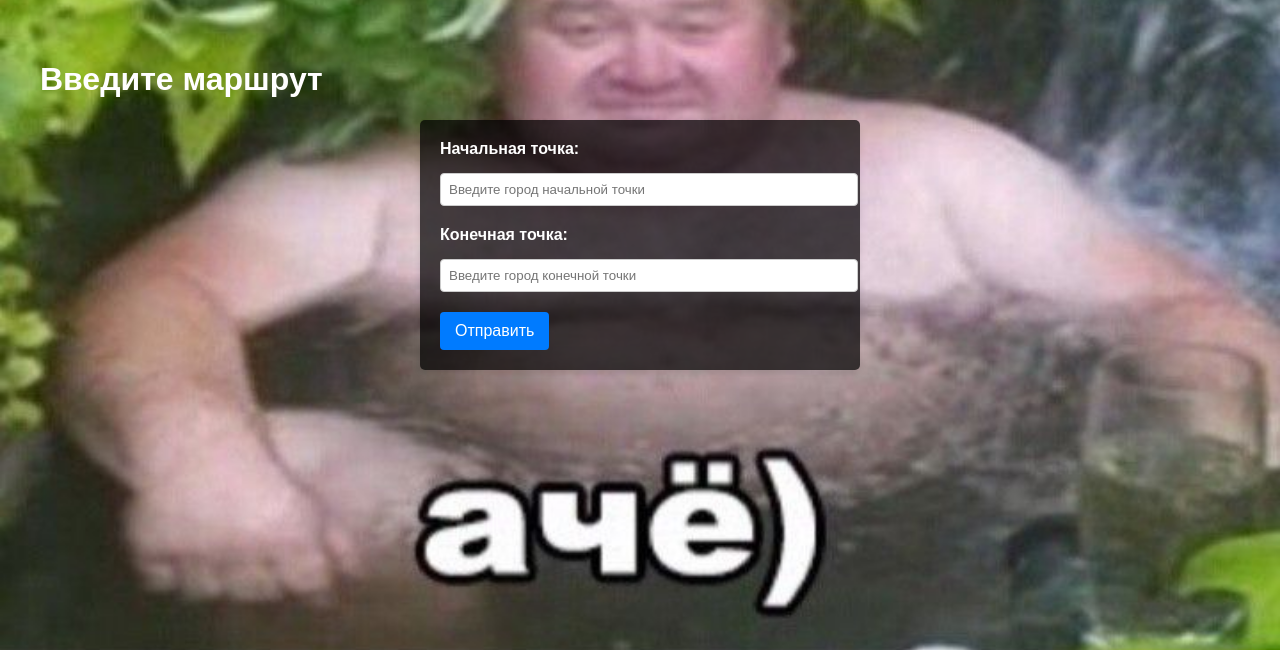
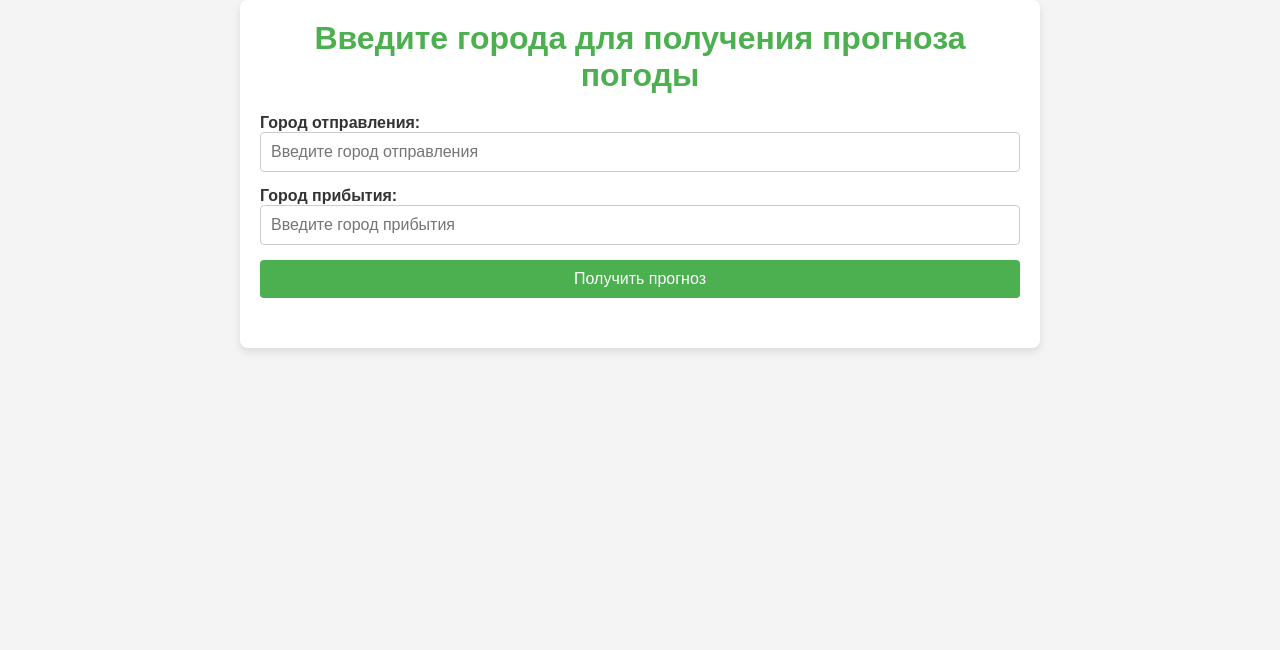
Before and after one commit to Novoselov555/weather_forecast, a Flask app: page / in a window 1280 px wide. Shown: the top 650 px of the page. Run offline with Flask 3, Linux system fonts and the light colour scheme; parts of the project's set-up code (start-up, migrations or seed data) failed here and were passed over.

Commit message:
Короче все, сделал я домашку, не хочу описывать каждый файл. Просто знайте, что я доделал проект

```diff
--- a/app.py
+++ b/app.py
@@ -1,7 +1,7 @@
-from flask import Flask, render_template, request
+from flask import Flask, render_template, request, jsonify
 from weather_receiver import WeatherReceiver, weather_key_parameters
 from convert_from_address_to_coordinates import GetCoords
-
+from check_bad_weather import check_bad_weather
 
 app = Flask(__name__)
 
@@ -13,18 +13,73 @@ def index():
 def result():
     start_city = request.form['start']
     end_city = request.form['end']
+    # Стартовый город
+    try:
+        start_lon, start_lat = GetCoords(api_location_to_coords).get_coords_by_address(start_city)
+        WeatherReceiver(api_for_weather).get_weather(start_lat, start_lon)
+        data = weather_key_parameters()
+        # Дневные параметры
+        start_day_temp = data['max_temp']
+        start_day_rain = data['day_forecast']['rain_probability']
+        start_day_humidity = data['day_forecast']['humidity']
+        start_day_wind = data['day_forecast']['wind_speed']
+        start_day_message = check_bad_weather()[0].split('\n')
+        # Ночные параметры
+        start_night_temp = data['min_temp']
+        start_night_rain = data['night_forecast']['rain_probability']
+        start_night_humidity = data['night_forecast']['humidity']
+        start_night_wind = data['night_forecast']['wind_speed']
+        start_night_message = check_bad_weather()[1].split('\n')
 
-    weather_data = {
-        'start_city': start_city,
-        'end_city': end_city,
-        'message': 'Маршрут получен! Информация по погоду будет добавлена.'
-    }
+        # Конечный город
+        end_lon, end_lat = GetCoords(api_location_to_coords).get_coords_by_address(end_city)
+        WeatherReceiver(api_for_weather).get_weather(end_lat, end_lon)
+        data = weather_key_parameters()
+        # Дневные параметры
+        end_day_temp = data['max_temp']
+        end_day_rain = data['day_forecast']['rain_probability']
+        end_day_humidity = data['day_forecast']['humidity']
+        end_day_wind = data['day_forecast']['wind_speed']
+        end_day_message = check_bad_weather()[0].split('\n')
+        # Ночные параметры
+        end_night_temp = data['min_temp']
+        end_night_rain = data['night_forecast']['rain_probability']
+        end_night_humidity = data['night_forecast']['humidity']
+        end_night_wind = data['night_forecast']['wind_speed']
+        end_night_message = check_bad_weather()[1].split('\n')
 
-    return render_template('result.html', data=weather_data)
+        weather_data = {
+            'start_city': start_city.capitalize(),
+            'end_city': end_city.capitalize(),
+            'start_day_temp': start_day_temp,
+            'start_day_rain': start_day_rain,
+            'start_day_humidity': start_day_humidity,
+            'start_day_wind': start_day_wind,
+            'start_night_temp': start_night_temp,
+            'start_night_rain': start_night_rain,
+            'start_night_humidity': start_night_humidity,
+            'start_night_wind': start_night_wind,
+            'start_day_message': start_day_message,
+            'start_night_message': start_night_message,
 
+            'end_day_temp': end_day_temp,
+            'end_day_rain': end_day_rain,
+            'end_day_humidity': end_day_humidity,
+            'end_day_wind': end_day_wind,
+            'end_night_temp': end_night_temp,
+            'end_night_rain': end_night_rain,
+            'end_night_humidity': end_night_humidity,
+            'end_night_wind': end_night_wind,
+            'end_day_message': end_day_message,
+            'end_night_message': end_night_message
+        }
+        return render_template('result.html', data=weather_data)
+
+    except Exception as e:
+        return render_template('error.html', message="Такого города не существует")
 
 
 api_location_to_coords = '5cbf1bfd-9264-477c-b05c-2af092e99e54'
-api_for_weather = '7qfDoG64pnAQyzGmuOQxyP6DcCscJdzd'
+api_for_weather = 'dM0pZhdzjLlvNdVXIjacwVtOaU0tw7zG'
 if __name__ == '__main__':
     app.run(debug=True)
--- a/check_bad_weather.py
+++ b/check_bad_weather.py
@@ -13,9 +13,9 @@ def check_bad_weather():
 
         # Обработка экстремальных значений
         if data['max_temp'] > 50:
-            return 'ALERT!!!\nБудет жарковато\n'
+            return ['ALERT!!!\nБудет жарковато\n', 'ALERT!!!\nБудет жарковато\n']
         if data['min_temp'] < -30:
-            return 'ALERT!!!\nОденьтесь потеплее, будет очень холодно\n'
+            return ['ALERT!!!\nОденьтесь потеплее, будет очень холодно\n', 'ALERT!!!\nОденьтесь потеплее, будет очень холодно\n']
 
         # Обработка обычных значений днем
         if day_forecast['humidity'] > 50:
--- /dev/null
+++ b/static/styles.css
@@ -0,0 +1,149 @@
+.container {
+    max-width: 900px;
+    margin: 20px auto;
+    padding: 20px;
+    background-color: white;
+    border-radius: 8px;
+    box-shadow: 0 4px 8px rgba(0, 0, 0, 0.1);
+}
+
+h1, h2 {
+    text-align: center;
+    margin-bottom: 20px;
+    color: #4CAF50;
+}
+
+/* Стиль для контейнера погоды */
+.weather-container {
+    margin-bottom: 40px;
+}
+
+.city-weather {
+    display: flex;
+    flex-direction: column;
+    gap: 20px;
+}
+
+/* Разделение на день и ночь */
+.weather-day, .weather-night {
+    padding: 20px;
+    background-color: #f9f9f9;
+    border-radius: 8px;
+}
+
+.weather-day h3, .weather-night h3 {
+    margin-bottom: 10px;
+    color: #4CAF50;
+}
+
+.weather-details {
+    padding-left: 20px;
+}
+
+.weather-details p {
+    margin: 5px 0;
+}
+
+/* Стили для ссылки */
+a {
+    display: block;
+    text-align: center;
+    margin-top: 20px;
+    color: #007bff;
+    text-decoration: none;
+    font-weight: bold;
+}
+
+a:hover {
+    text-decoration: underline;
+}
+
+
+* {
+    margin: 0;
+    padding: 0;
+    box-sizing: border-box;
+}
+
+body {
+    font-family: Arial, sans-serif;
+    background-color: #f4f4f4;
+    color: #333;
+}
+
+.container {
+    max-width: 800px;
+    margin: 0 auto;
+    padding: 20px;
+    background-color: white;
+    border-radius: 8px;
+    box-shadow: 0 4px 8px rgba(0, 0, 0, 0.1);
+}
+
+h1 {
+    text-align: center;
+    margin-bottom: 20px;
+    color: #4CAF50;
+}
+
+form {
+    display: flex;
+    flex-direction: column;
+    gap: 15px;
+    margin-bottom: 30px;
+}
+
+.form-group {
+    display: flex;
+    flex-direction: column;
+}
+
+label {
+    font-weight: bold;
+}
+
+input {
+    padding: 10px;
+    font-size: 16px;
+    border: 1px solid #ccc;
+    border-radius: 4px;
+}
+
+button {
+    padding: 10px;
+    background-color: #4CAF50;
+    color: white;
+    border: none;
+    border-radius: 4px;
+    cursor: pointer;
+    font-size: 16px;
+}
+
+button:hover {
+    background-color: #45a049;
+}
+
+.weather-info {
+    margin-top: 30px;
+}
+
+.weather-details {
+    margin-top: 10px;
+}
+
+.weather-details p {
+    margin: 5px 0;
+}
+
+ul {
+    list-style-type: square;
+    padding: 10px;
+    background-color: #f9f9f9;
+}
+
+li {
+    font-size: 18px;
+    color: #333;
+    margin-bottom: 5px;
+    margin-left: 50px;
+}
--- a/templates/index.html
+++ b/templates/index.html
@@ -1,65 +1,29 @@
 <!DOCTYPE html>
-<html lang="en">
+<html lang="ru">
 <head>
     <meta charset="UTF-8">
     <meta name="viewport" content="width=device-width, initial-scale=1.0">
-    <title>Маршрут</title>
-    <style>
-        body {
-            font-family: Arial, sans-serif;
-            margin: 20px;
-            padding: 20px;
-            background-image: url("{{ url_for('static', filename='background1.jpg') }}");
-            background-size: cover; /* Изображение масштабируется на весь экран */
-            background-repeat: no-repeat; /* Изображение не повторяется */
-            background-position: center center; /* Центровка изображения */
-            color: #fff; /* Цвет текста на фоне */
-        }
-        form {
-            max-width: 400px;
-            margin: auto;
-            padding: 20px;
-            background: rgba(0, 0, 0, 0.7); /* Полупрозрачный фон формы */
-            border-radius: 5px;
-            box-shadow: 0 4px 6px rgba(0, 0, 0, 0.1);
-        }
-        label {
-            font-weight: bold;
-            margin-bottom: 5px;
-            display: block;
-        }
-        input[type="text"] {
-            width: 100%;
-            padding: 8px;
-            margin: 10px 0 20px 0;
-            border: 1px solid #ccc;
-            border-radius: 4px;
-        }
-        button {
-            background-color: #007BFF;
-            color: white;
-            border: none;
-            padding: 10px 15px;
-            border-radius: 4px;
-            cursor: pointer;
-            font-size: 16px;
-        }
-        button:hover {
-            background-color: #0056b3;
-        }
-    </style>
+    <title>Введите города</title>
+    <link rel="stylesheet" href="{{ url_for('static', filename='styles.css') }}">
 </head>
 <body>
 
-    <h1>Введите маршрут</h1>
-    <form action="/result" method="POST">
-        <label for="start">Начальная точка:</label>
-        <input type="text" id="start" name="start" placeholder="Введите город начальной точки" required>
+    <div class="container">
+        <h1>Введите города для получения прогноза погоды</h1>
 
-        <label for="end">Конечная точка:</label>
-        <input type="text" id="end" name="end" placeholder="Введите город конечной точки" required>
+        <!-- Форма для ввода городов -->
+        <form action="/result" method="POST" id="city-form">
+            <div class="form-group">
+                <label for="departure-city">Город отправления:</label>
+                <input type="text" id="departure-city" name="start" placeholder="Введите город отправления" required>
+            </div>
+            <div class="form-group">
+                <label for="arrival-city">Город прибытия:</label>
+                <input type="text" id="arrival-city" name="end" placeholder="Введите город прибытия" required>
+            </div>
+            <button type="submit">Получить прогноз</button>
+        </form>
+    </div>
 
-        <button type="submit">Отправить</button>
-    </form>
 </body>
 </html>
--- a/weather_receiver.py
+++ b/weather_receiver.py
@@ -64,13 +64,16 @@ def weather_key_parameters():
 
         with open('weather_key_parameters.json', 'w', encoding='utf-8') as file:
             json.dump(key_parameters, file, ensure_ascii=False, indent=4)
+
+        return key_parameters
     except FileNotFoundError:
         print('Файл "weather_forecast" не найден')
     except Exception as e:
         print(f'Произошла ошибка: {e}')
 
-api_key = '7qfDoG64pnAQyzGmuOQxyP6DcCscJdzd'
-location = WeatherReceiver(api_key)
-lat, lon = 55.768740, 37.588835
-location.get_weather(lat, lon)
-weather_key_parameters()
+#
+# api_key = 'dM0pZhdzjLlvNdVXIjacwVtOaU0tw7zG'
+# location = WeatherReceiver(api_key)
+# lat, lon = 52.516259, 13.377217
+# location.get_weather(lat, lon)
+# weather_key_parameters()
```
Also changed, not shown: convert_from_address_to_coordinates.py (+16 -12 lines), templates/error.html (added, +16 -0 lines), templates/result.html (+101 -45 lines).
